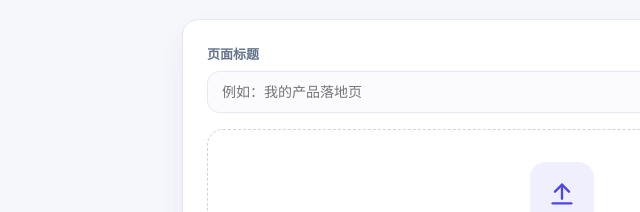
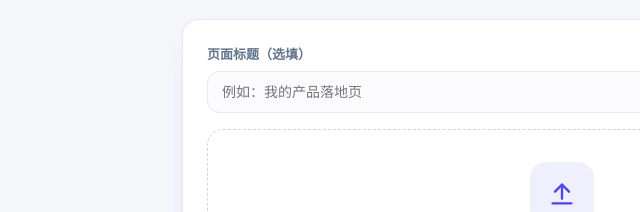
Before and after one commit to 88ok/PageFly, a website: page public/index.html in a window 1280 px wide. Shown: the part 294-506 px from the top of the page, 78-718 px from the left. Drawn offline with Linux system fonts and the light colour scheme.

Commit message:
Update index.html

```diff
--- a/public/index.html
+++ b/public/index.html
@@ -152,7 +152,7 @@
       <div class="card">
         <div class="card-body">
           <div class="field">
-            <label for="pageTitle">页面标题</label>
+            <label for="pageTitle">页面标题（选填）</label>
             <input type="text" id="pageTitle" class="title" placeholder="例如：我的产品落地页" />
           </div>
 
```
